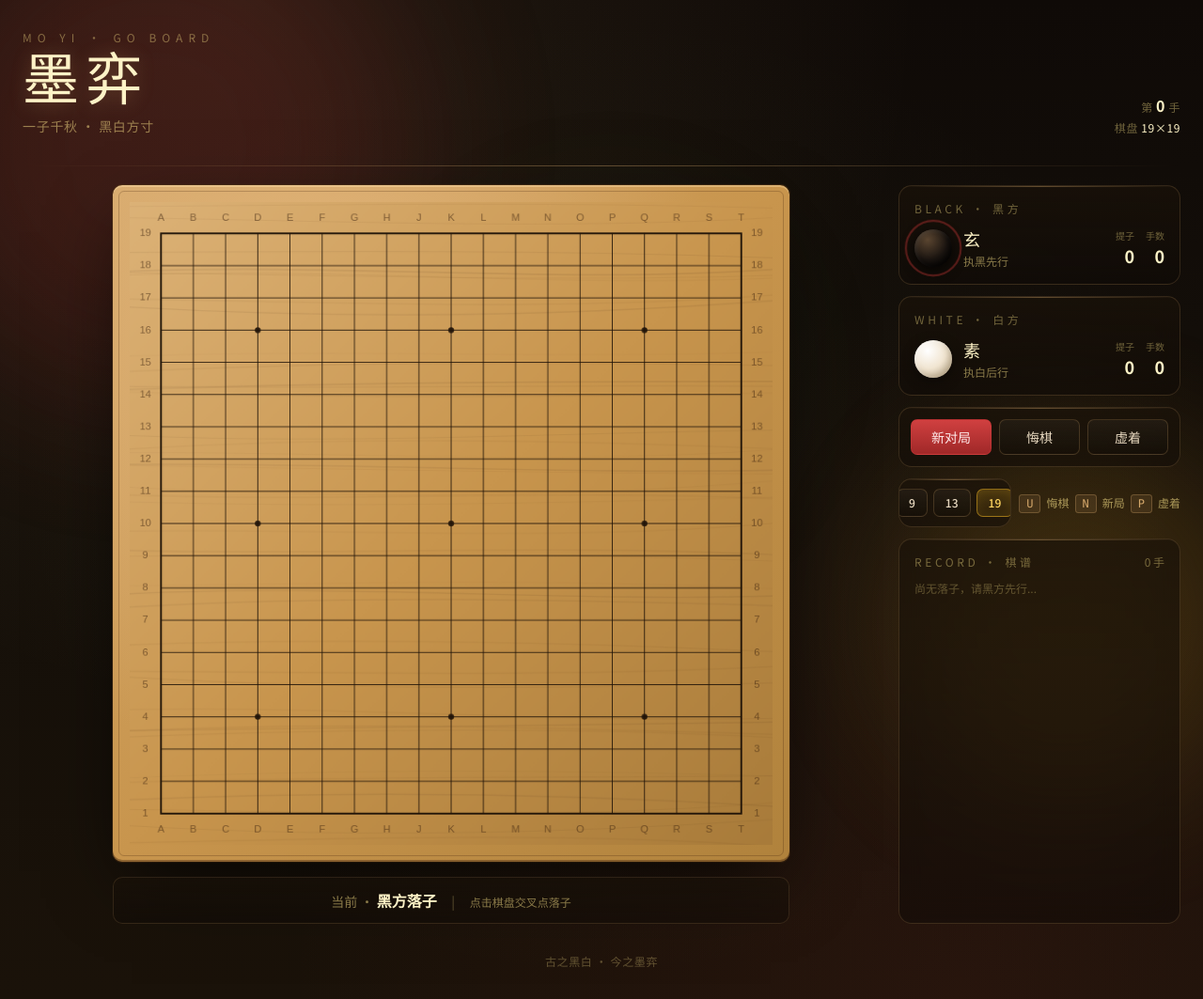
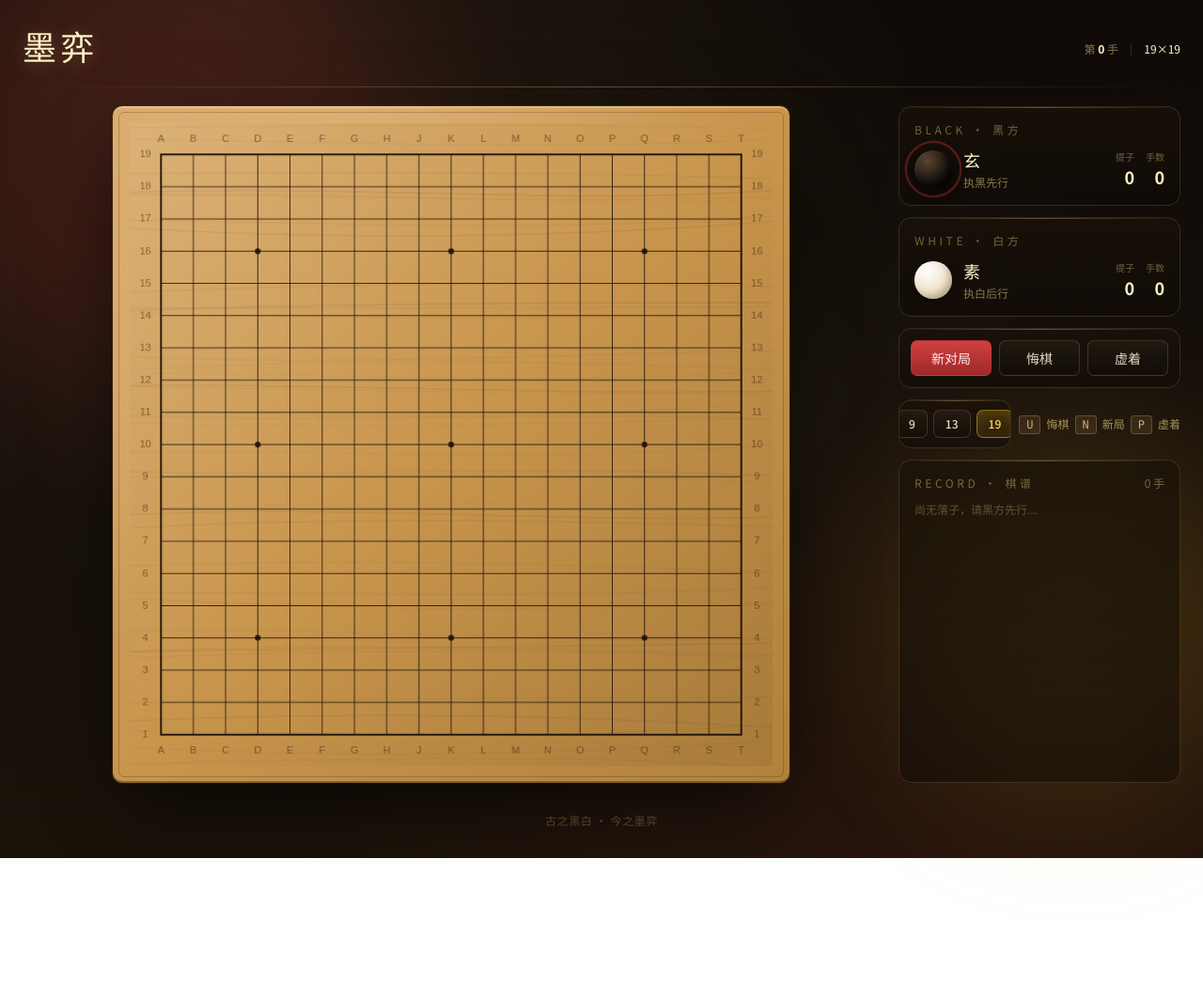
Before and after one commit to quanttide/qtgame-weiqi, a plain HTML site: page src/index.html in a window 1280 px wide. Shown: the whole page at 94% size. After the commit the page ends 913 px from the top, so only its background shows below. Drawn offline with nearby package versions, Linux system fonts and the light colour scheme; a web font is replaced by a local one.

Commit message:
精简头部，移除状态栏
- 去掉 MO YI · GO BOARD 副标签和一子千秋·黑白方寸副标题
- 标题和棋局信息（手数/尺寸）同一行左右对齐
- 移除棋盘下方状态栏，当前玩家由指示器动画标识
- 清理对应的 CSS 和 JS

```diff
--- a/src/index.html
+++ b/src/index.html
@@ -417,20 +417,6 @@
                 border-color: rgba(107, 142, 78, 0.6);
                 color: #c0e0a0;
             }
-
-            /* 棋盘下方状态条 */
-            .status-bar {
-                background: linear-gradient(
-                    180deg,
-                    rgba(26, 18, 9, 0.6),
-                    rgba(15, 10, 7, 0.4)
-                );
-                border: 1px solid rgba(212, 167, 106, 0.15);
-                border-radius: 10px;
-                padding: 12px 20px;
-                text-align: center;
-                backdrop-filter: blur(10px);
-            }
         </style>
     </head>
     <body class="bg-texture">
@@ -440,17 +426,9 @@
 
         <main class="relative z-10 max-w-7xl mx-auto px-4 md:px-6 py-6 md:py-8">
             <!-- 标题区 -->
-            <header
-                class="flex items-end justify-between mb-6 md:mb-8 flex-wrap gap-4"
-            >
-                <div>
-                    <div
-                        class="text-xs tracking-[0.5em] text-amber-200/40 mb-2"
-                    >
-                        MO YI · GO BOARD
-                    </div>
+            <header class="flex items-center justify-between mb-5">
                 <h1
-                        class="display-font text-5xl md:text-6xl text-amber-100"
+                    class="display-font text-3xl md:text-4xl text-amber-100"
                     style="
                         letter-spacing: 0.12em;
                         text-shadow: 0 2px 20px rgba(212, 167, 106, 0.3);
@@ -458,24 +436,20 @@
                 >
                     墨弈
                 </h1>
-                    <p class="text-sm text-amber-200/50 mt-2 tracking-wider">
-                        一子千秋 · 黑白方寸
-                    </p>
-                </div>
-                <div class="text-right">
-                    <div class="text-xs text-amber-200/40 tracking-wider">
-                        第
+                <div class="flex items-center gap-3 text-xs text-amber-200/50">
                     <span
-                            id="moveNum"
-                            class="text-amber-100 font-bold text-base"
+                        >第
+                        <span id="moveNum" class="text-amber-100 font-bold"
                             >0</span
                         >
-                        手
-                    </div>
-                    <div class="text-xs text-amber-200/40 mt-1 tracking-wider">
-                        棋盘
-                        <span id="sizeLabel" class="text-amber-100">19×19</span>
-                    </div>
+                        手</span
+                    >
+                    <span class="text-amber-200/20">|</span>
+                    <span
+                        ><span id="sizeLabel" class="text-amber-100"
+                            >19×19</span
+                        ></span
+                    >
                 </div>
             </header>
 
@@ -484,21 +458,9 @@
             <!-- 两栏：棋盘 | 信息+控制+棋谱 -->
             <div class="grid grid-cols-1 lg:grid-cols-[1fr_300px] gap-5">
                 <!-- 左栏：棋盘 -->
-                <div class="flex flex-col gap-4 items-center order-1">
+                <div class="flex flex-col items-center order-1">
                     <div class="board-wrap">
                         <canvas id="board" width="720" height="720"></canvas>
-                    </div>
-                    <div class="status-bar w-full max-w-[720px]">
-                        <span class="text-sm text-amber-200/50">当前 · </span>
-                        <span
-                            id="statusText"
-                            class="status-text text-base font-bold text-amber-100"
-                            >黑方落子</span
-                        >
-                        <span class="text-sm text-amber-200/30 mx-3">|</span>
-                        <span class="text-xs text-amber-200/50"
-                            >点击棋盘交叉点落子</span
-                        >
                     </div>
                 </div>
 
@@ -1223,8 +1185,6 @@
                 document
                     .getElementById("whiteIndicator")
                     .classList.toggle("active", currentPlayer === 2);
-                document.getElementById("statusText").textContent =
-                    currentPlayer === 1 ? "黑方落子" : "白方落子";
 
                 const recordEl = document.getElementById("record");
                 document.getElementById("recordCount").textContent =
```
Also changed, not shown: docs/dev/design.md (+1 -2 lines). Lines whose indentation alone changed are shown as unchanged.
